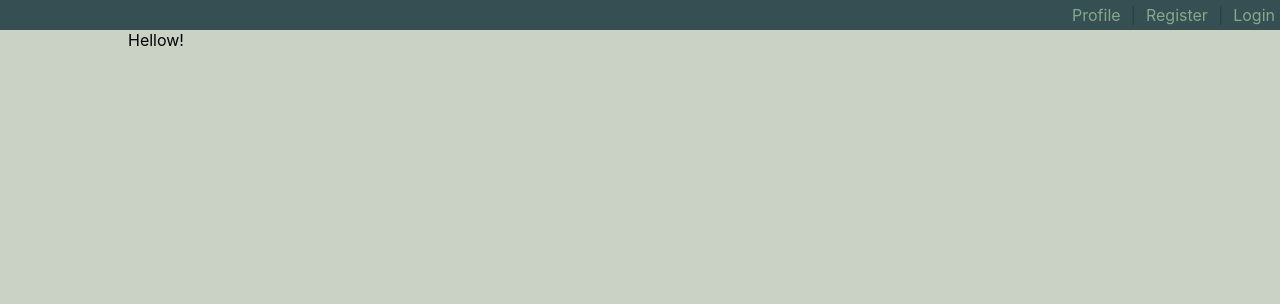
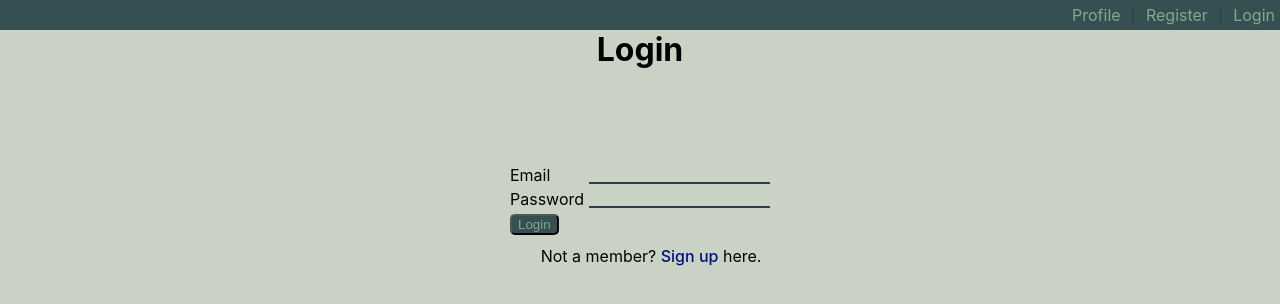
Before and after one commit to niles87/file-loader, a React (Create React App) app in the folder client/: page / in a window 1280 px wide. Shown: the top 304 px of the page. Built offline with nearby package versions, Linux system fonts and the light colour scheme; what apollo-upload-client would draw is missing.

Commit message:
updating the ui, removed Home component made login the homepage

```diff
--- a/client/src/App.css
+++ b/client/src/App.css
@@ -11,11 +11,13 @@
   height: 100vh;
   background-color: var(--bg-color);
   overflow: scroll;
+  position: relative;
 }
 
 .App::-webkit-scrollbar {
   width: 5px;
   opacity: 0.25;
+  color: var(--font-color);
 }
 
 .App::-webkit-scrollbar-track:no-button {
@@ -53,6 +55,7 @@
 
 .container {
   max-width: 80vw;
+  height: 95vh;
   margin: 0px auto;
 }
 
@@ -130,3 +133,28 @@ button {
   width: 100%;
   height: 100%;
 }
+
+/* Login */
+
+.login {
+  width: 100%;
+  height: 100%;
+}
+
+.login h1 {
+  margin: 0;
+  text-align: center;
+}
+
+.login p {
+  position: absolute;
+  top: 30%;
+  left: 50%;
+  transform: translate(-45%, -50%);
+}
+
+.login .link {
+  text-decoration: none;
+  font-weight: 500;
+  color: #00137c;
+}
--- a/client/src/App.js
+++ b/client/src/App.js
@@ -2,7 +2,6 @@ import React from "react";
 import { BrowserRouter as Router, Route, Switch } from "react-router-dom";
 import "./App.css";
 import { Nav } from "./components/Nav";
-import { Home } from "./pages/Home";
 import { SignUp } from "./pages/SignUp";
 import { Login } from "./pages/Login";
 import { Profile } from "./pages/Profile";
@@ -15,9 +14,8 @@ function App() {
         <Nav />
         <Container>
           <Switch>
-            <Route exact path="/" component={Home} />
+            <Route exact path="/" component={Login} />
             <Route exact path="/register" component={SignUp} />
-            <Route exact path="/login" component={Login} />
             <Route exact path="/profile" component={Profile} />
           </Switch>
         </Container>
--- a/client/src/pages/Home/index.js
+++ /dev/null
@@ -1,5 +0,0 @@
-import React from "react";
-
-export const Home = () => {
-  return <div>Hellow!</div>;
-};
--- a/client/src/pages/Login/index.js
+++ b/client/src/pages/Login/index.js
@@ -8,6 +8,7 @@ import {
 } from "../../components/Form";
 import { USER_LOGIN } from "../../utils/mutations";
 import Auth from "../../utils/auth";
+import { Link } from "react-router-dom";
 
 export const Login = () => {
   const [formData, setFormData] = useState({ email: "", password: "" });
@@ -22,8 +23,6 @@ export const Login = () => {
 
   const formSubmit = async (ev) => {
     ev.preventDefault();
-
-    // const form = ev.currentTarget;
 
     try {
       const { data } = await login({ variables: { ...formData } });
@@ -40,7 +39,8 @@ export const Login = () => {
   };
 
   return (
-    <div>
+    <div className="login">
+      <h1>Login</h1>
       <FormContainer onSubmit={formSubmit}>
         <div>
           <FormLabel>
@@ -66,6 +66,15 @@ export const Login = () => {
         </div>
         <Button type="submit">Login</Button>
       </FormContainer>
+      <div>
+        <p>
+          Not a member?{" "}
+          <Link className="link" to="/register">
+            Sign up
+          </Link>{" "}
+          here.
+        </p>
+      </div>
     </div>
   );
 };
```
